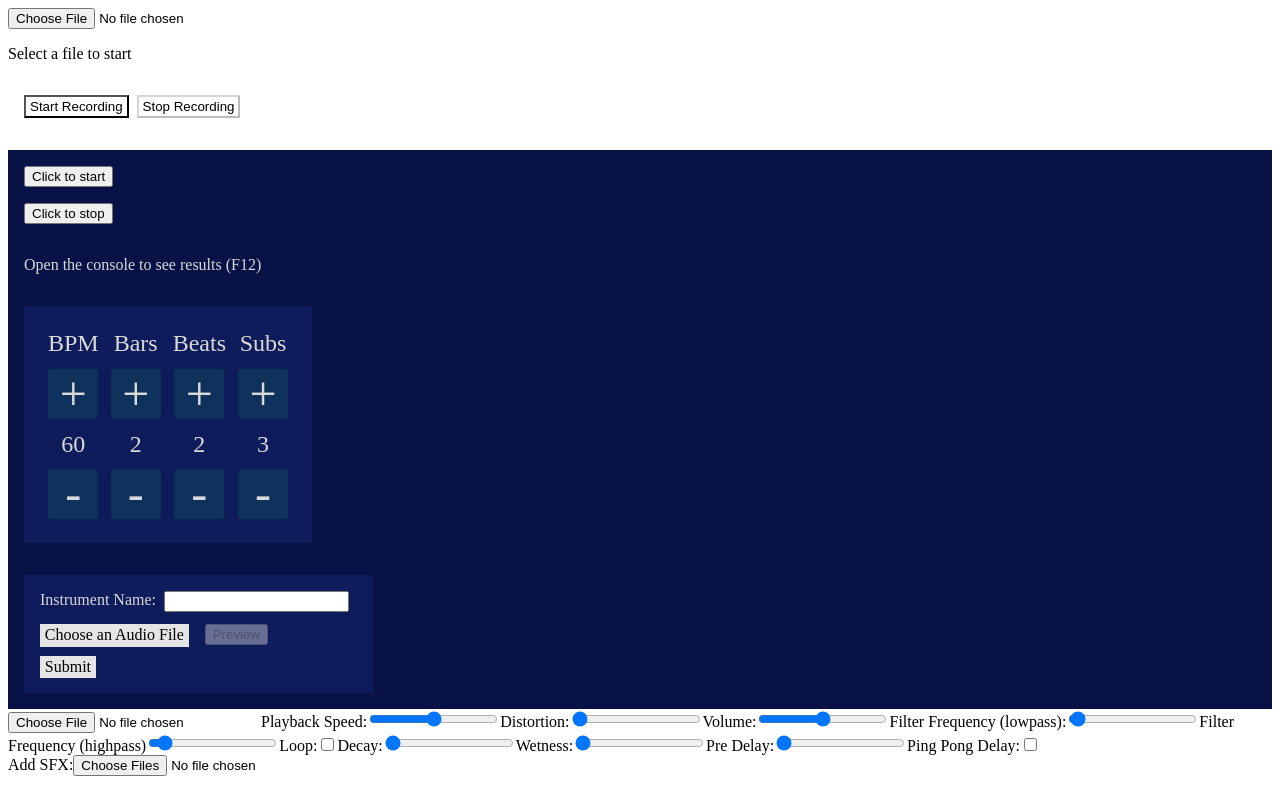
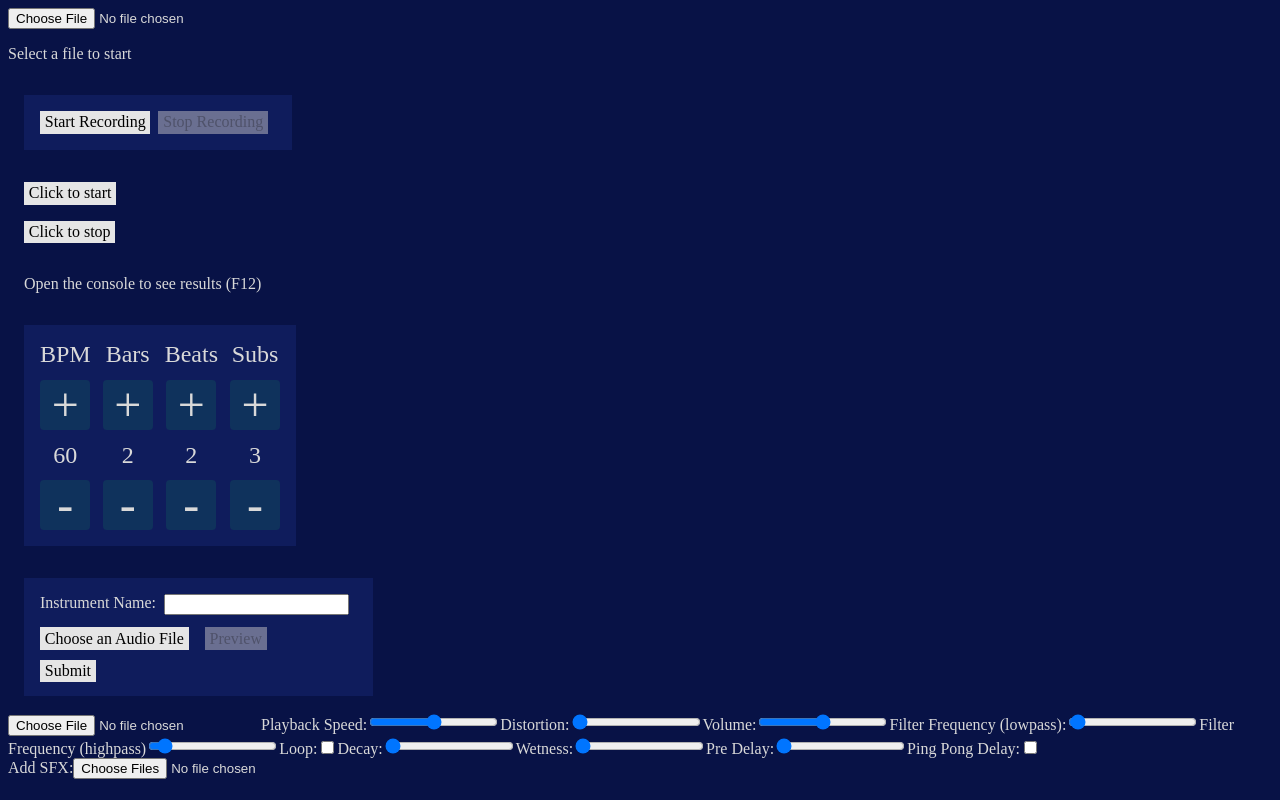
Before and after one commit to AlkisPouros/AudioWander, a React (Create React App) app in the folder application/: page / in a window 1280 px wide. Built offline with nearby package versions, Linux system fonts and the light colour scheme.

Commit message:
Cleans up CSS
Changelist:
- Creates global style.css
- Moves global css from #drumkit to :root in style.css
- Cleans up duplicate css declarations and classes, and updates jsx
  accordingly

```diff
--- a/application/src/audio/Recorder.css
+++ b/application/src/audio/Recorder.css
@@ -1,11 +1,9 @@
 #recorder {
-    font-family: 'Times New Roman', Times, serif;
-    color: var(--c-text);
-    background-color: var(--c-bg);
-
-    padding: 1em;
+    padding: 1rem;
 
     display: flex;
     flex-direction: column;
+    /* effectively `width: fit-content` for all children */
+    align-items: flex-start;
     gap: 1em;
 }
--- a/application/src/audio/record/DownloadList.css
+++ b/application/src/audio/record/DownloadList.css
@@ -1,32 +1,17 @@
 #download-list {
+    padding: 1rem;
+    background-color: var(--c-bg-accent);
+
     display: flex;
     flex-direction: column;
     align-items: flex-start;
-    gap: 0.5em;
+    gap: 1em;
+
+    &:empty { display: none; }
 }
 
 .download-list-item {
     display: flex;
     align-items: center;
-    gap: 0.25em;
+    gap: 0.5em;
 }
-
-.form-field {
-    display: inline-flex;
-    flex-direction: row;
-    align-items: flex-start;
-    gap: 0.5em;
-
-    & > .error { color: var(--c-text-error); }
-}
-
-.hidden {
-    display: none;
-}
-
-.button-label {
-    all: revert;
-    color: var(--c-text-contrast);
-    background-color: var(--c-bg-contrast);
-    padding: 0.15em 0.3em;
-}
--- a/application/src/audio/record/DownloadList.tsx
+++ b/application/src/audio/record/DownloadList.tsx
@@ -44,7 +44,7 @@ function DownloadItem( { index, item, onItemDeleted }: DownloadItemProps) {
     const onToggleRename = () => {
         const el = elFormElementDisplayName.current;
         const hidden = el.className.includes("hidden");
-        el.className = "form-field" + (hidden ? "" : " hidden");
+        el.className = hidden ? "" : " hidden";
         elAnchor.current.className = hidden ? "hidden" : "";
     }
 
@@ -71,7 +71,7 @@ function DownloadItem( { index, item, onItemDeleted }: DownloadItemProps) {
             </a>
             <div
                 ref={elFormElementDisplayName}
-                className="form-field hidden"
+                className="hidden"
             >
                 <input
                     type="text"
--- a/application/src/audio/record/RecorderControls.css
+++ b/application/src/audio/record/RecorderControls.css
@@ -1,4 +1,8 @@
 #recorder-controls {
-    display: flex;
+    background-color: var(--c-bg-accent);
+    padding: 1rem;
+
+    display: inline-flex;
+    flex-direction: row;
     gap: 0.5em;
 }
--- a/application/src/drumkit/Drumkit.css
+++ b/application/src/drumkit/Drumkit.css
@@ -1,22 +1,9 @@
 #drumkit {
-    --c-text: #D9D9D9;
-    --c-text-contrast: black;
-    --c-text-error: red;
-    --c-accent: #D00000;
-    --c-accent-alt: #0021CE;
-    --c-bg: #081246;
-    --c-bg-accent: #0F1C5C;
-    --c-bg-contrast: #E5E5E5;
-    --c-border: #BBB;
-
-    font-family: 'Times New Roman', Times, serif;
-    color: var(--c-text);
-    background-color: var(--c-bg);
-
-    padding: 1em;
+    padding: 1rem;
 
     display: flex;
     flex-direction: column;
+    /* effectively `width: fit-content` for all children */
     align-items: flex-start;
     gap: 1em;
 }
--- a/application/src/drumkit/InstrumentForm.css
+++ b/application/src/drumkit/InstrumentForm.css
@@ -1,28 +1,13 @@
 #instrument-form {
+    padding: 1em;
+    background-color: var(--c-bg-accent);
+
     display: flex;
     flex-direction: column;
-    align-items: flex-start;
     gap: 0.75em;
 
-    padding: 1em;
-    background-color: var(--c-bg-accent);
+    & .form-field {
+        display: flex;
+        gap: 0.5em;
+    }
 }
-
-.form-field {
-    display: flex;
-    flex-direction: row;
-    align-items: flex-start;
-    gap: 0.5em;
-
-    & > .error { color: var(--c-text-error); }
-}
-
-.button-label {
-    color: var(--c-text-contrast);
-    background-color: var(--c-bg-contrast);
-    padding: 0.15em 0.3em;
-}
-
-.input-hidden {
-    display: none;
-}
--- a/application/src/drumkit/InstrumentForm.tsx
+++ b/application/src/drumkit/InstrumentForm.tsx
@@ -210,7 +210,7 @@ function InstrumentForm({ onTryCreateInstrument }: InstrumentFormProps) {
                 >Choose an Audio File</label>
                 <input
                     ref={elInputAudio}
-                    className="input-hidden"
+                    className="hidden"
                     id="audio-input"
                     type="file"
                     accept="audio/*"
@@ -226,7 +226,7 @@ function InstrumentForm({ onTryCreateInstrument }: InstrumentFormProps) {
             </div>
             <div>
                 <label htmlFor="submit" className="button-label">Submit</label>
-                <input className="input-hidden" type="submit" id="submit"></input>
+                <input className="hidden" type="submit" id="submit"></input>
             </div>
         </form>
     )
--- a/application/src/drumkit/MetadataController.css
+++ b/application/src/drumkit/MetadataController.css
@@ -1,13 +1,12 @@
-
 #metadata-controller {
     display: flex;
     gap: 0.5em;
     background-color: var(--c-bg-accent);
-    padding: 1em;
+    padding: 1rem;
     font-size: 1.5em;
 }
 
-.counter {
+.controller-counter {
     display: flex;
     flex-direction: column;
     align-items: center;
@@ -15,7 +14,7 @@
     &>span { margin-bottom: 0.5em; }
 }
 
-.block {
+.controller-block {
     width: 50px;
     aspect-ratio: 1;
     line-height: 50px;
@@ -23,7 +22,7 @@
     text-align: center;
 }
 
-.button {
+.controller-button {
 
     font-size: 2em;
 
--- a/application/src/drumkit/MetadataController.tsx
+++ b/application/src/drumkit/MetadataController.tsx
@@ -247,7 +247,7 @@ function Counter({ name, initial, min, max, step, onSetValue }: CounterProps) {
     }
 
     return (
-        <div className="counter">
+        <div className="controller-counter">
             <span>{name}</span>
             <Button
                 text="+"
@@ -255,7 +255,7 @@ function Counter({ name, initial, min, max, step, onSetValue }: CounterProps) {
             />
             <div
                 ref={elCounter}
-                className="block"
+                className="controller-block"
                 contentEditable="plaintext-only"
                 onInput={(e) => onInput((e.target as HTMLElement).textContent!)}
                 onKeyDown={onKeyDown}
@@ -306,7 +306,7 @@ type ButtonProps = {
  */
 function Button({ text, onClick }: ButtonProps) {
     return (
-        <div className="block button" onClick={onClick}>
+        <div className="controller-block controller-button" onClick={onClick}>
             {text}
         </div>
     )
--- a/application/src/index.tsx
+++ b/application/src/index.tsx
@@ -4,6 +4,8 @@ import App from './App';
 import { Drumkit } from './drumkit/Drumkit';
 import  {ModularSynthesizer}  from './synthesizer/ModularSynthesizer';
 import { Recorder } from './audio/Recorder';
+
+import './style.css'
 
 const root = ReactDOM.createRoot(
   document.getElementById('root') as HTMLElement
--- /dev/null
+++ b/application/src/style.css
@@ -0,0 +1,43 @@
+:root {
+    --c-text: #D9D9D9;
+    --c-text-contrast: black;
+    --c-text-error: red;
+    --c-a: hsl(48.7deg 100% 50.51%);
+    --c-accent: #D00000;
+    --c-accent-alt: #0021CE;
+    --c-bg: #081246;
+    --c-bg-accent: #0F1C5C;
+    --c-border: #BBB;
+
+    --c-button-color: #000;
+    --c-button-bg: #E5E5E5;
+    --c-button-disabled-color: #4F526A;
+    --c-button-disabled-bg: #6A6F91;
+
+
+    font-family: 'Times New Roman', Times, serif;
+    color: var(--c-text);
+    background-color: var(--c-bg);
+
+    & .error { color: var(--c-text-error); }
+
+    & .hidden { display: none; }
+}
+
+a {
+    color: var(--c-a);
+}
+
+button,
+.button-label {
+    all: unset;
+    padding: 0.15em 0.3em;
+
+    color: var(--c-button-color);
+    background-color: var(--c-button-bg);
+
+    &:disabled {
+        color: var(--c-button-disabled-color);
+        background-color: var(--c-button-disabled-bg);
+    }
+}
```
